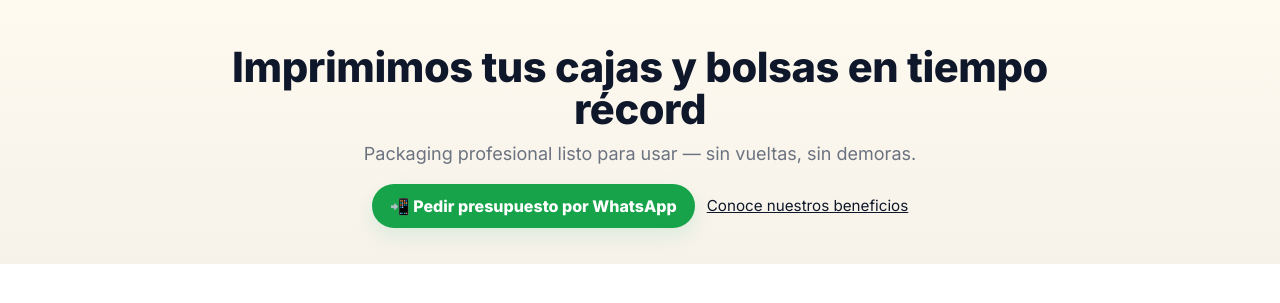
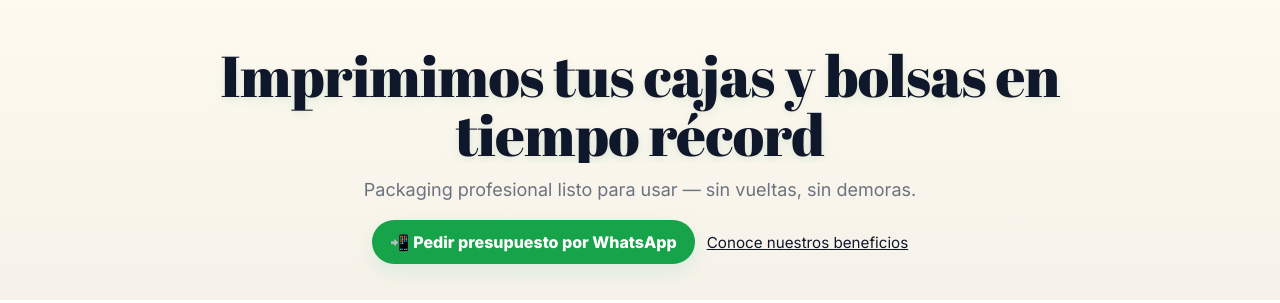
Before and after one commit to francorenna/packya, a React (Vite) app: page / in a window 1280 px wide. Shown: the part 252-555 px from the top of the page. Built offline with nearby package versions, Linux system fonts and the light colour scheme.

Commit message:
style(hero): use display font and animated shine for hero title

```diff
--- a/src/styles/home.css
+++ b/src/styles/home.css
@@ -1,5 +1,6 @@
-/* Tipografía (opcional: si tenés conexión) */
+/* Tipografías */
 @import url('https://fonts.googleapis.com/css2?family=Inter:wght@400;600;800&display=swap');
+@import url('https://fonts.googleapis.com/css2?family=Abril+Fatface&display=swap');
 
 :root{
   --bg-0: #fffaf0;
@@ -65,11 +66,41 @@ body{
 }
 .hero-title{
   margin:0 auto 12px;
-  font-size:clamp(1.5rem, 3.6vw, 2.6rem);
+  font-size:clamp(2rem, 5.5vw, 3.6rem);
   line-height:1.02;
-  font-weight:800;
+  font-family: 'Abril Fatface', 'Inter', serif;
+  font-weight:400;
   letter-spacing:-0.01em;
   max-width:900px;
+  position:relative;
+  display:inline-block;
+  color:var(--text);
+  -webkit-font-smoothing:antialiased;
+  /* highlight effect */
+  text-shadow: 0 6px 18px rgba(16,185,129,0.08), 0 2px 6px rgba(2,6,23,0.06);
+  overflow:hidden;
+}
+
+/* animated shine */
+.hero-title::after{
+  content:'';
+  position:absolute;
+  left:-60%;
+  top:0;
+  height:100%;
+  width:60%;
+  background: linear-gradient(90deg, rgba(255,255,255,0) 0%, rgba(255,255,255,0.6) 50%, rgba(255,255,255,0) 100%);
+  transform:skewX(-18deg);
+  opacity:0.85;
+  animation: hero-shine 2.4s ease-in-out infinite;
+}
+
+@keyframes hero-shine{
+  0%{left:-60%;opacity:0}
+  10%{opacity:0.5}
+  50%{left:120%;opacity:0.9}
+  90%{opacity:0.5}
+  100%{left:120%;opacity:0}
 }
 .hero-sub{
   margin:0 auto 20px;
```
